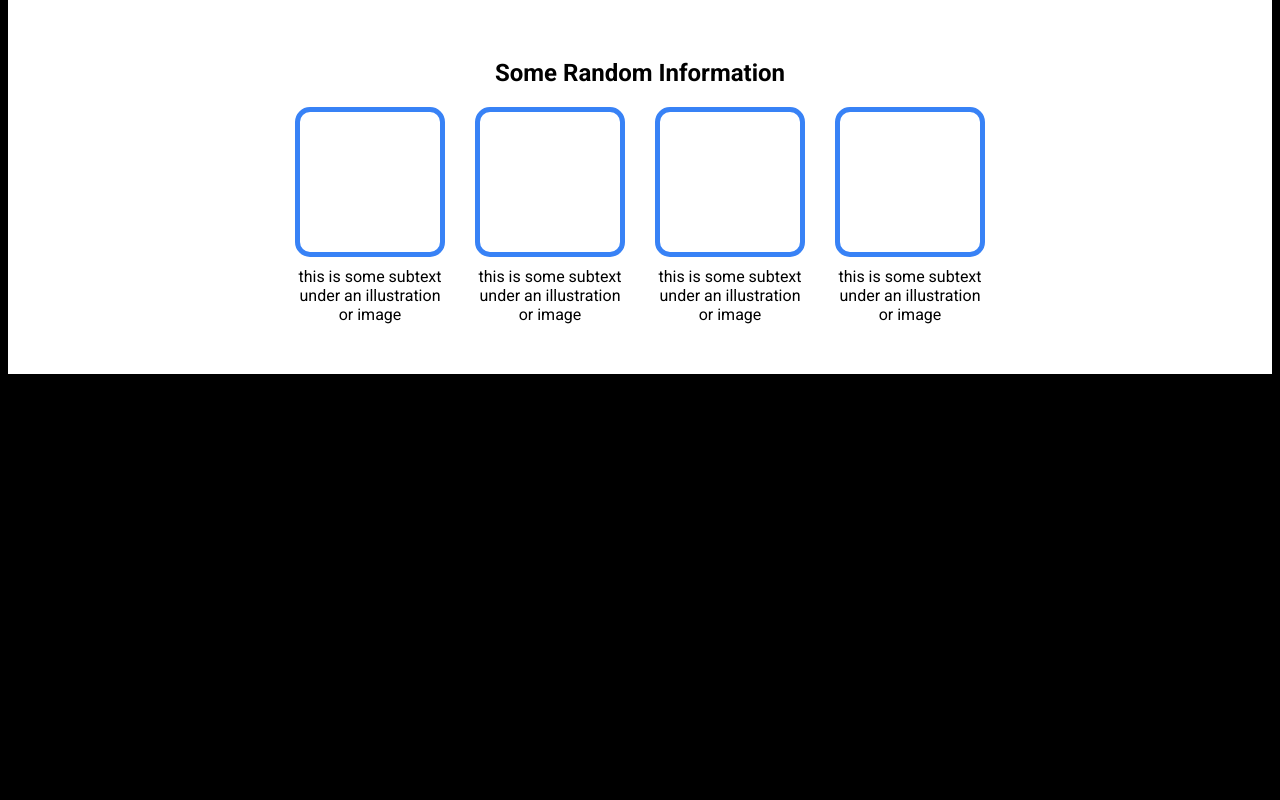
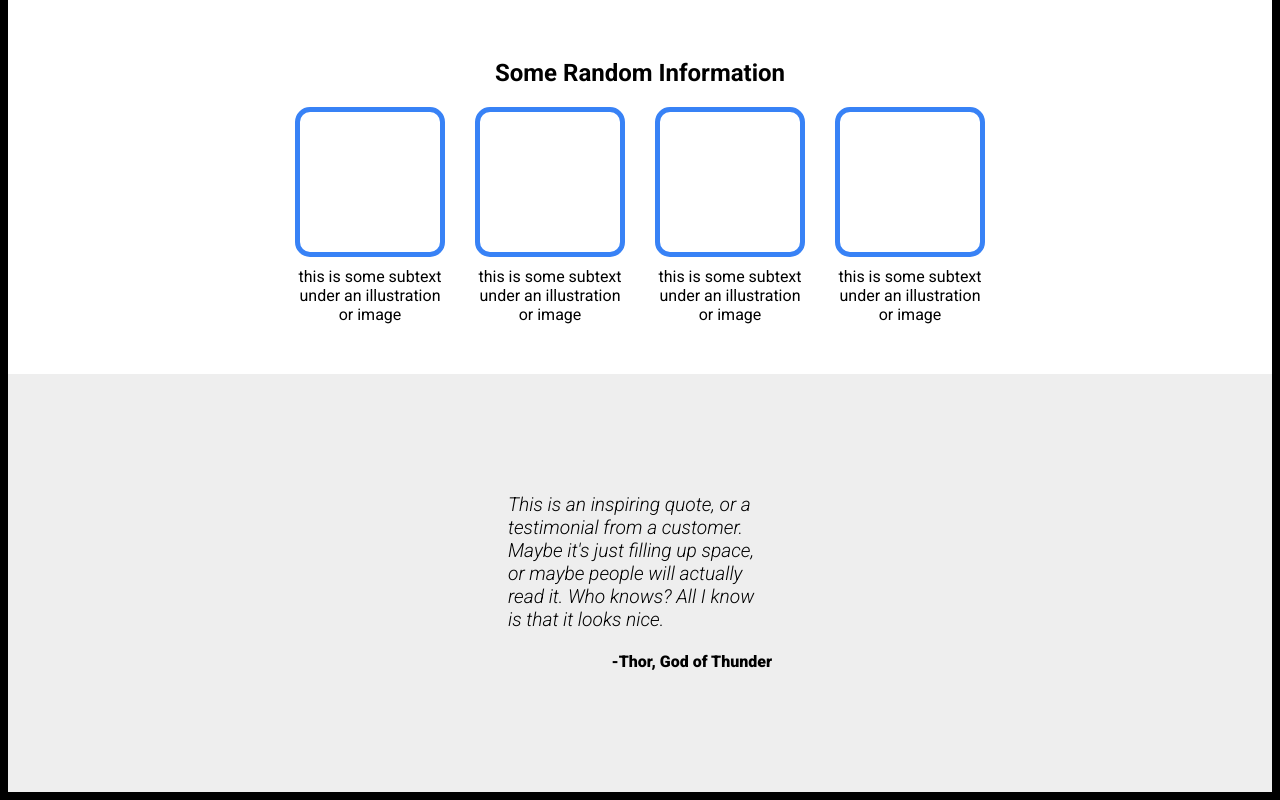
Before and after one commit to ShubhamNavghare/Odin_Landing_Page, a plain HTML site: page index.html in a window 1280 px wide. Shown: the part 441-1241 px from the top of the page. Before the commit the page ends 823 px from the top, so only its background shows below. Drawn offline with Linux system fonts and the light colour scheme.

Commit message:
This commit is done after completing the 3rd section of the Odin Landing Page Project

```diff
--- a/index.html
+++ b/index.html
@@ -21,7 +21,8 @@
     <section class="first">
         <div class="first-caption-area">
             <h1>This Website is awesome</h1>
-            <div class="first-text">This Website has some subtext that goes here under the main title. It's a smaller font and the color
+            <div class="first-text">This Website has some subtext that goes here under the main title. It's a smaller
+                font and the color
                 is lower contrast</div>
             <div><button class="first-btn">Sign Up</button></div>
         </div>
@@ -51,6 +52,12 @@
             </div>
         </div>
     </section>
+
+    <section class="quote">
+        <h3>This is an inspiring quote, or a testimonial from a customer. Maybe it's just filling up space, or maybe
+            people will actually read it. Who knows? All I know is that it looks nice.</h3>
+        <h4>-Thor, God of Thunder</h4>
+    </section>
 </body>
 
 </html>
--- a/style.css
+++ b/style.css
@@ -104,3 +104,25 @@ h1 {
     height: 140px;
     border-radius: 15px;
 }
+
+.quote{
+    background-color: #eee;
+    padding: 100px 200px;
+}
+
+.quote h3 {
+    display: flex;
+    justify-content: center;
+    align-items: center;
+    font-style: italic;
+    font-weight: 300;
+    font-size: larger;
+    padding: 0px 300px;
+
+}
+
+.quote h4 {
+    font-weight: 900;
+    text-align: right;
+    padding-right: 300px;
+}
```
